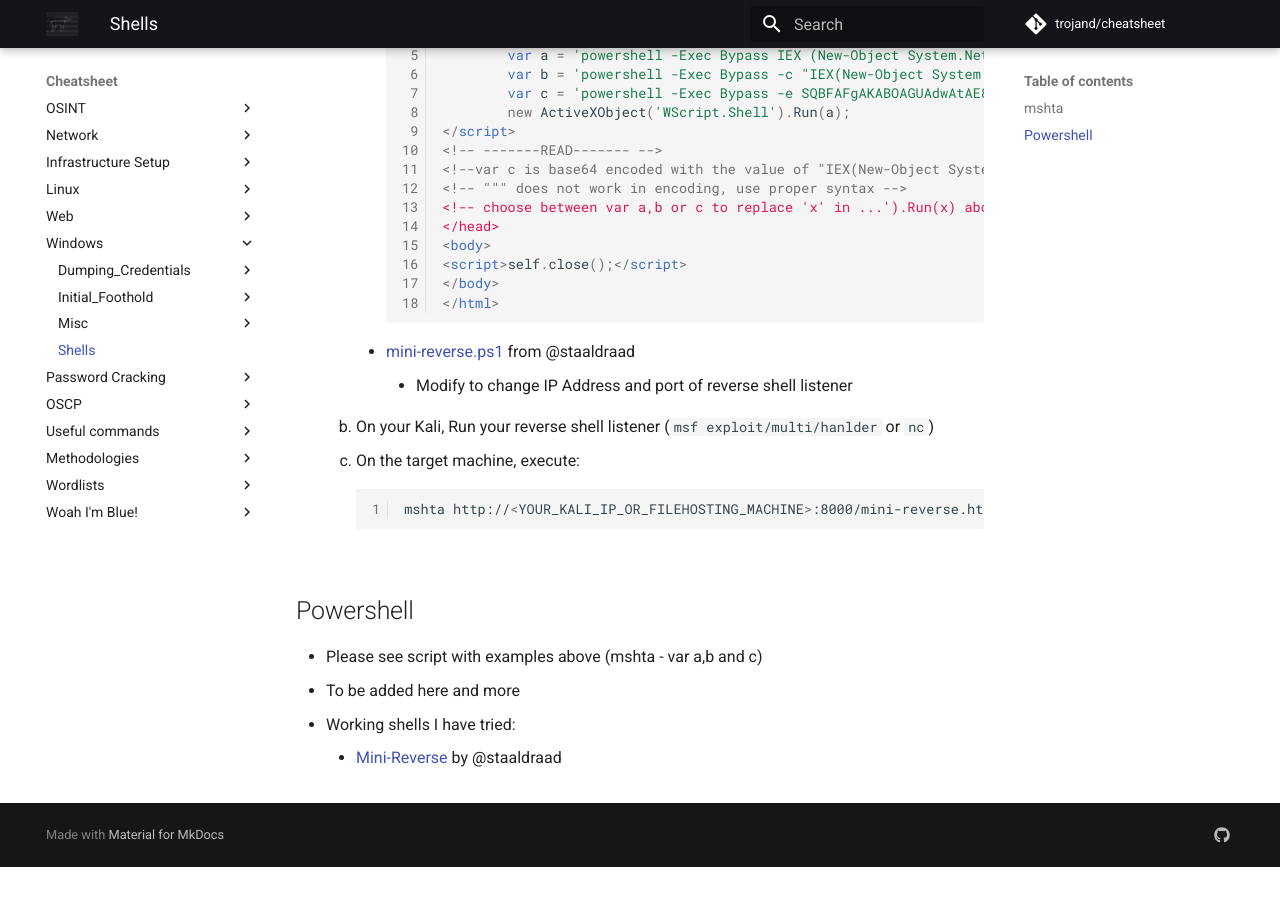
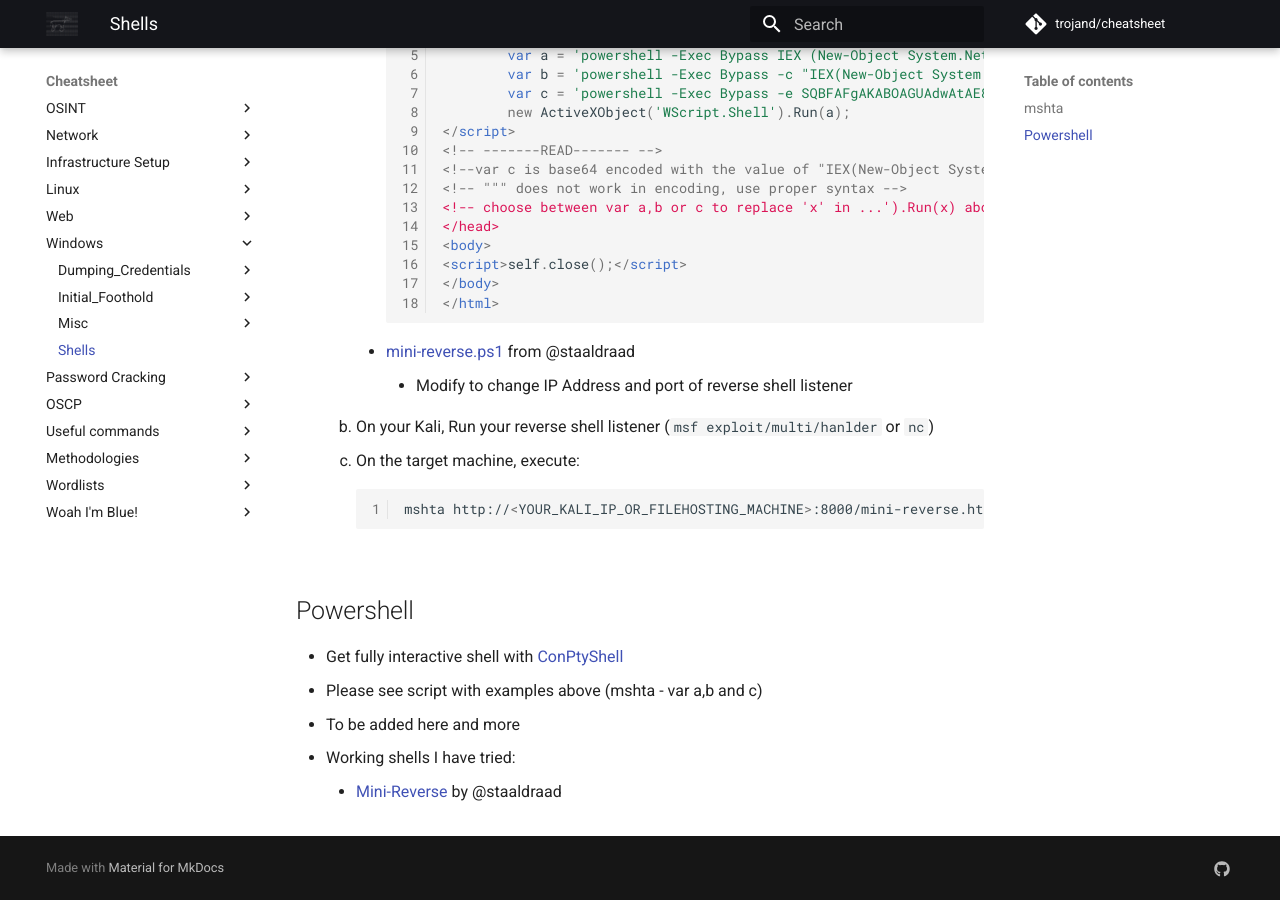
Before and after one commit to trojand/cheatsheet, an MkDocs documentation site: the page built from docs/Windows/Shells.md, in a window 1280 px wide and 900 px high, scrolled down 1154 px. Built offline with MkDocs 1.6.1 and Material for MkDocs 9.7.7, drawn with Linux system fonts in a browser that asks for light colours; comment, search, counter and statistics services are not loaded; before the commit the page ends 2021 px from its top, so only the background shows below that.

Commit message:
Update Shells.md

```diff
--- a/docs/Windows/Shells.md
+++ b/docs/Windows/Shells.md
@@ -67,6 +67,7 @@ These are just some of the ways
 
 
 ## Powershell
+   * Get fully interactive shell with [ConPtyShell](https://github.com/antonioCoco/ConPtyShell)
    * Please see script with examples above (mshta - var a,b and c)
    * To be added here and more
    * Working shells I have tried:
```
